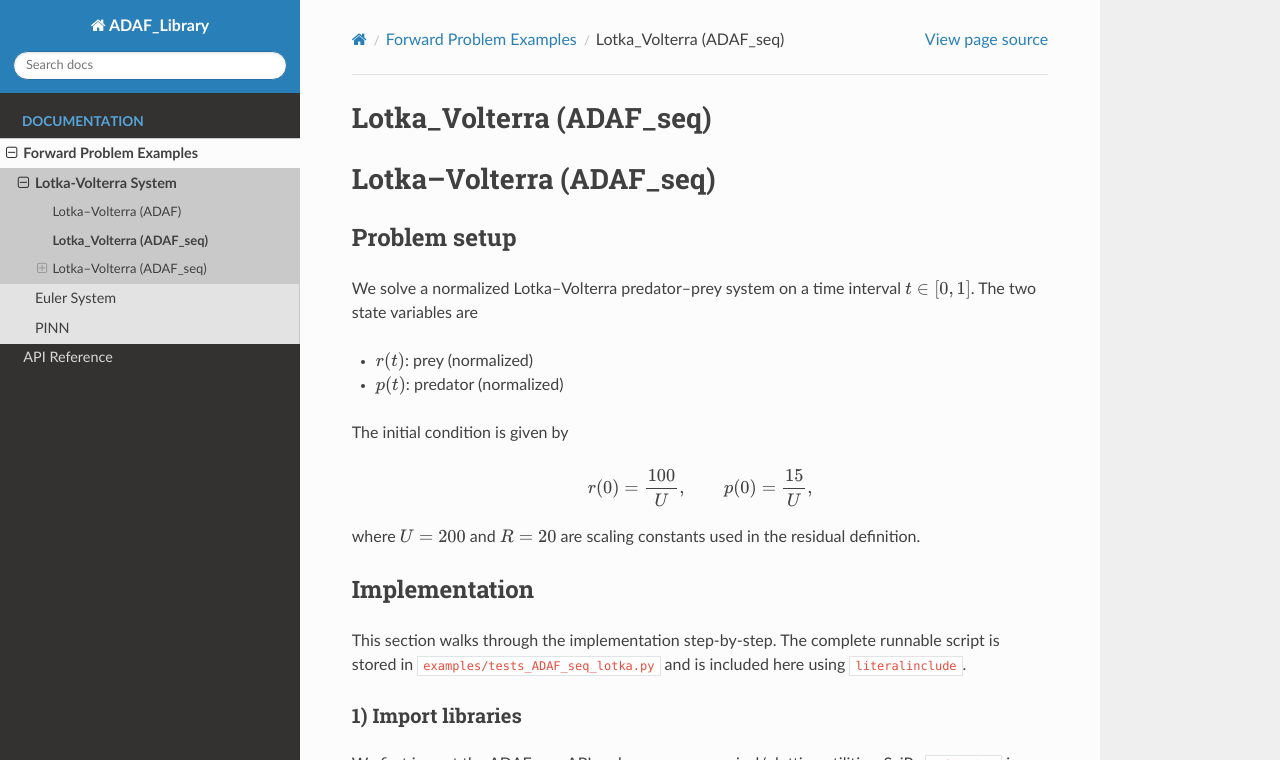
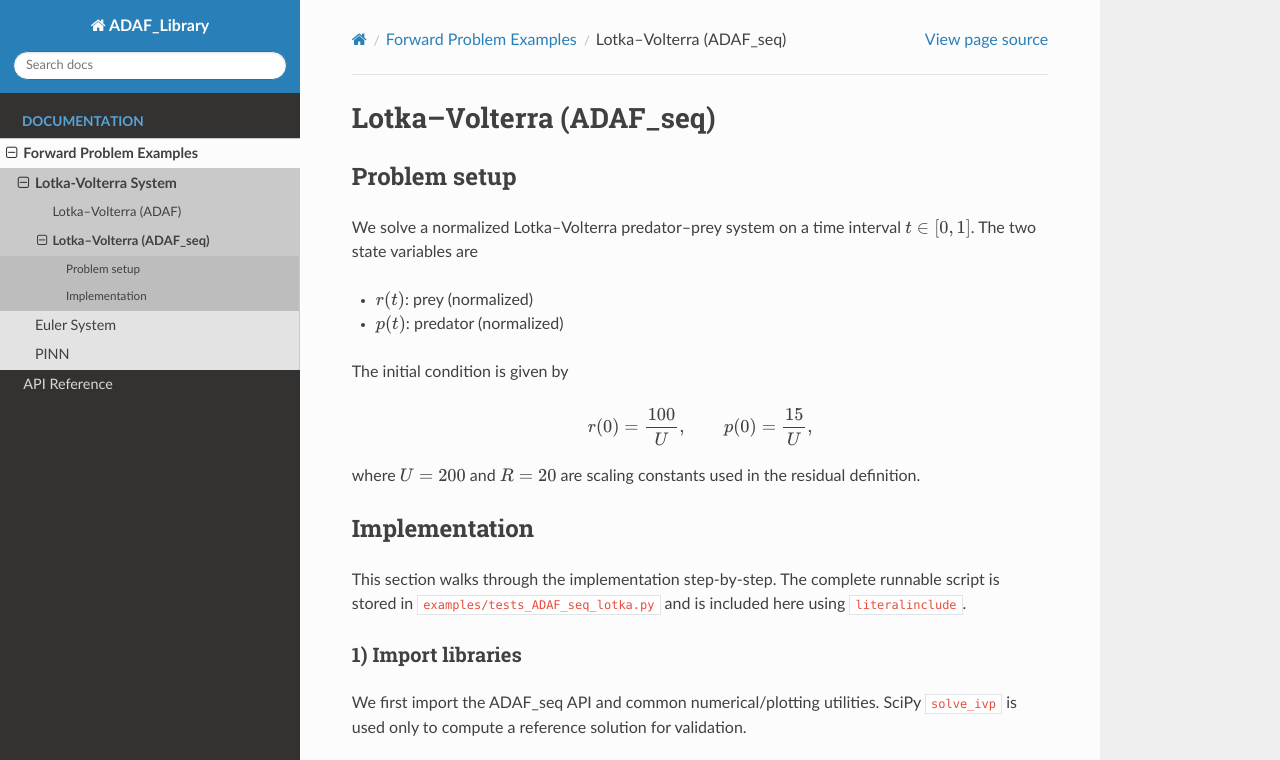
Before and after one commit to yooyoungwoo7/ADAF_Library, a Sphinx documentation site: the page built from docs/source/ex_lotka_ADAF_seq.rst, in a window 1280 px wide and 900 px high, cut to the strip 0-760 px from the top of the window. Built offline with Sphinx 7.4.7 and the Read the Docs theme 3.1.0, drawn with Linux system fonts in a browser that asks for light colours.

Commit message:
Update ex_lotka_ADAF_seq.rst

```diff
--- a/docs/source/ex_lotka_ADAF_seq.rst
+++ b/docs/source/ex_lotka_ADAF_seq.rst
@@ -1,5 +1,3 @@
-Lotka_Volterra (ADAF_seq)
-=====================
 
 Lotka–Volterra (ADAF_seq)
 =========================
```
